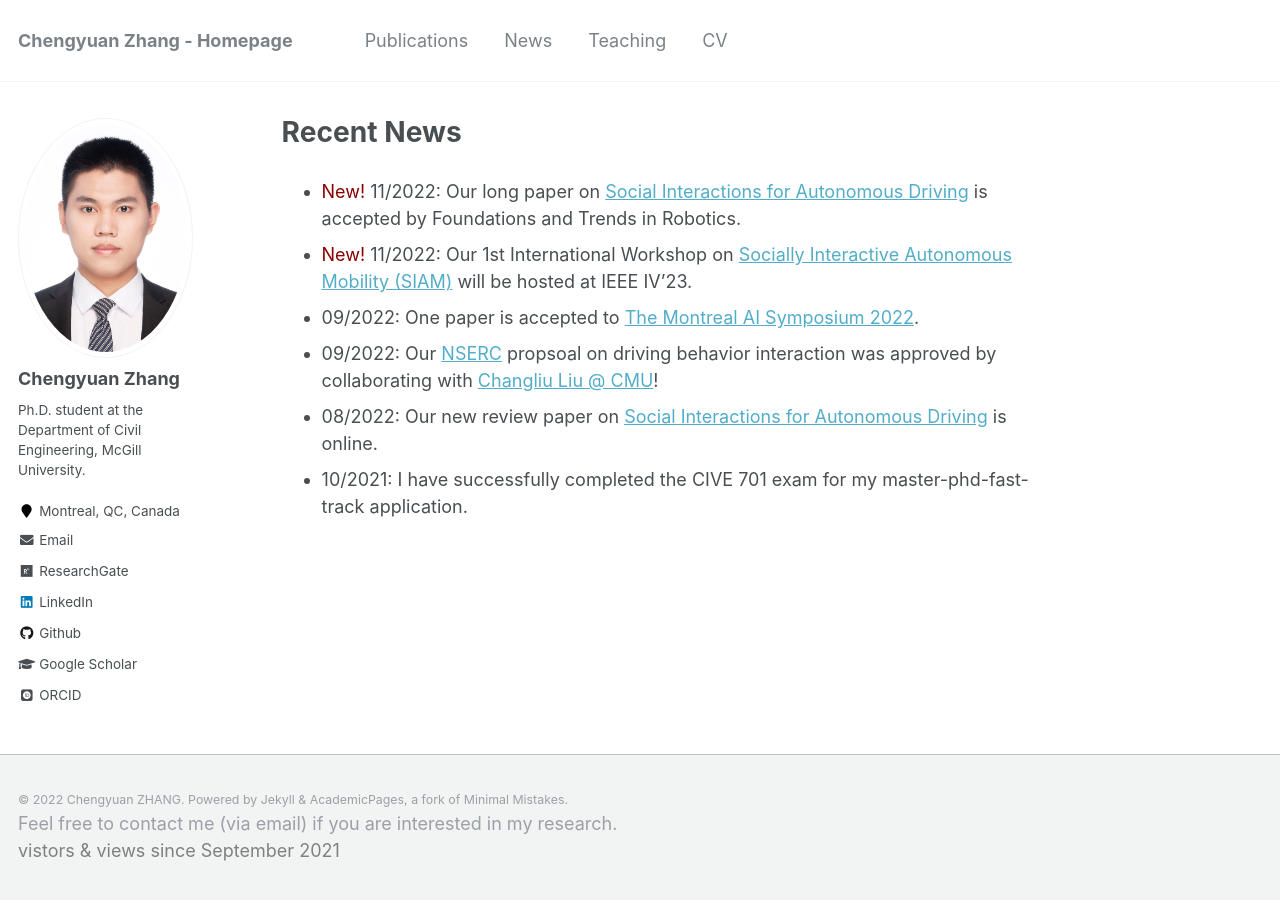
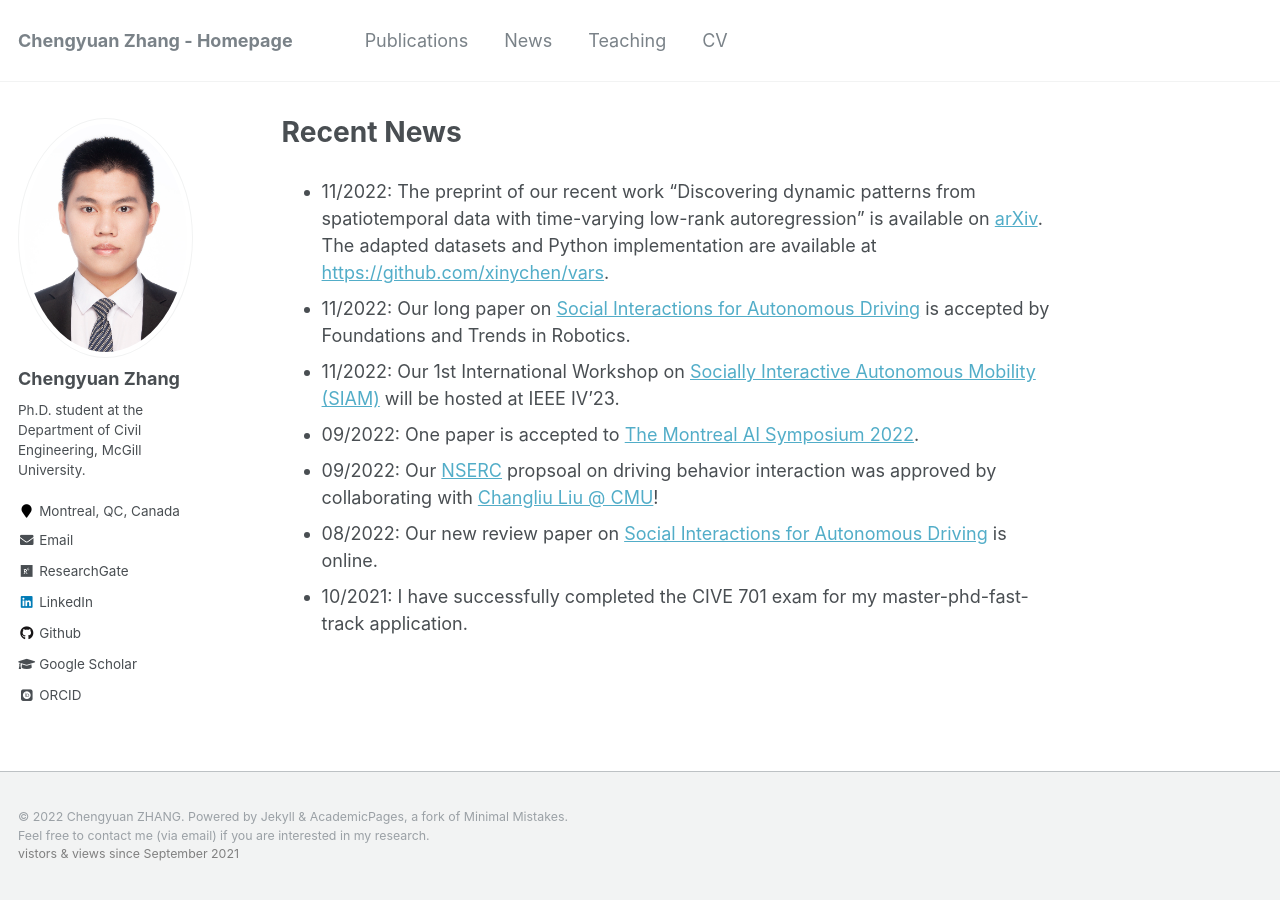
Before and after one commit to Chengyuan-Zhang/chengyuan-zhang.github.io, a Jekyll site: the page built from _pages/news.md, in a window 1280 px wide. Built offline with Jekyll 4.4.1, drawn with Linux system fonts in a browser that asks for light colours; some web fonts are replaced; comment, search, counter and statistics services are not loaded.

Commit message:
update a lot

```diff
--- a/_includes/footer.html
+++ b/_includes/footer.html
@@ -27,14 +27,16 @@
     &amp; <a href="https://github.com/academicpages/academicpages.github.io">AcademicPages</a>, a fork of <a
             href="https://mademistakes.com/work/minimal-mistakes-jekyll-theme/" rel="nofollow">Minimal Mistakes</a>.
 </div>
-<div> Feel free to contact me (via email) if you are interested in my research.</div>
+<div class="page__footer-copyright"> Feel free to contact me (via email) if you are interested in my research.</div>
 
-<font color=gray>
+<div class="page__footer-copyright">
+    <font color=gray>
 <span id="busuanzi_container_site_uv">
   <span id="busuanzi_value_site_uv"></span> <span>vistors</span>
 </span>
-    &
-    <span id="busuanzi_container_site_pv">
+        &
+        <span id="busuanzi_container_site_pv">
   <span id="busuanzi_value_site_pv"></span> <span>views since September 2021</span>
 </span>
-</font>
+    </font>
+</div>
--- a/_pages/news.md
+++ b/_pages/news.md
@@ -4,8 +4,15 @@ permalink: /news/
 author_profile: true
 ---
 
-* <span style="color:darkred"> New! </span> 11/2022: Our long paper on [Social Interactions for Autonomous Driving](https://www.nowpublishers.com/article/Details/ROB-078) is accepted by Foundations and Trends in Robotics.
-* <span style="color:darkred"> New! </span> 11/2022: Our 1st International Workshop on [Socially Interactive Autonomous Mobility (SIAM)](https://interactive-driving.github.io/) will be hosted at IEEE IV'23.
+* 11/2022:  The preprint of our recent work "Discovering dynamic patterns from spatiotemporal data with time-varying
+  low-rank autoregression" is available on [arXiv](https://arxiv.org/abs/2211.15482). The adapted datasets and Python
+  implementation are available at [https://github.com/xinychen/vars](https://github.com/xinychen/vars).
+* 11/2022: Our long paper
+  on [Social Interactions for Autonomous Driving](https://www.nowpublishers.com/article/Details/ROB-078) is accepted by
+  Foundations and Trends in Robotics.
+* 11/2022: Our 1st International Workshop
+  on [Socially Interactive Autonomous Mobility (SIAM)](https://interactive-driving.github.io/) will be hosted at IEEE
+  IV'23.
 * 09/2022: One paper is accepted to [The Montreal AI Symposium 2022](http://montrealaisymposium.com/).
 * 09/2022: Our [NSERC](https://www.nserc-crsng.gc.ca/innovate-innover/alliance-alliance/index_eng.asp) propsoal on
   driving behavior interaction was approved by collaborating with [Changliu Liu @ CMU](http://icontrol.ri.cmu.edu/)!
```
Also changed, not shown: _pages/about.md (+1 -0 lines), _pages/cv.md (+2 -0 lines), _pages/publications.md (+5 -4 lines).
